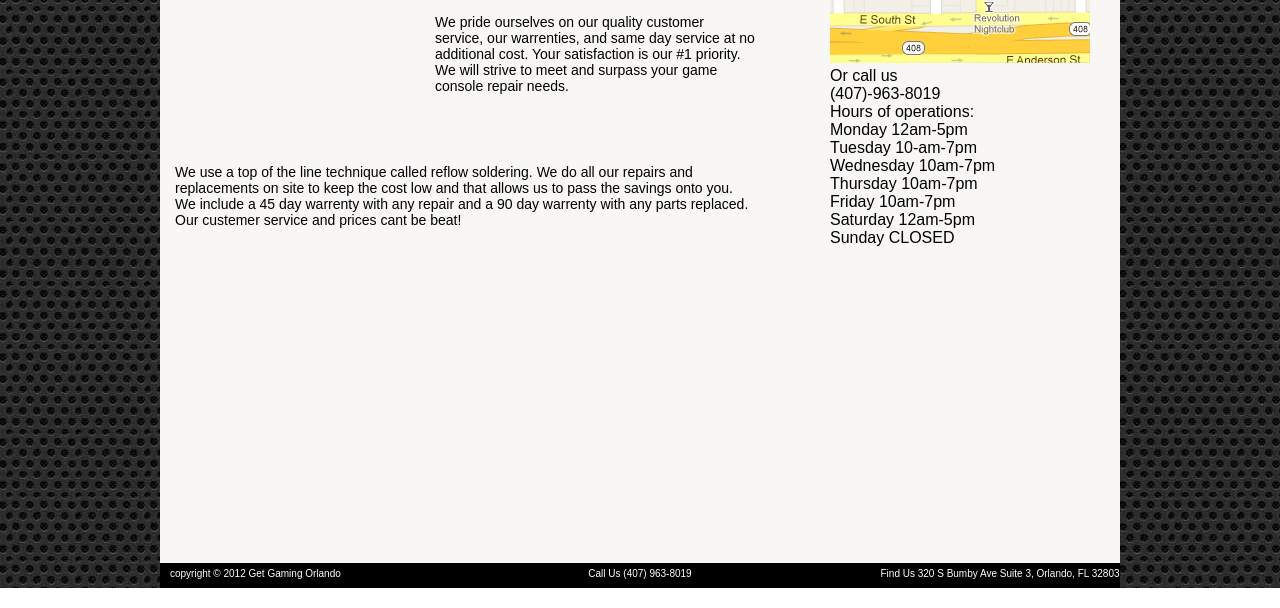
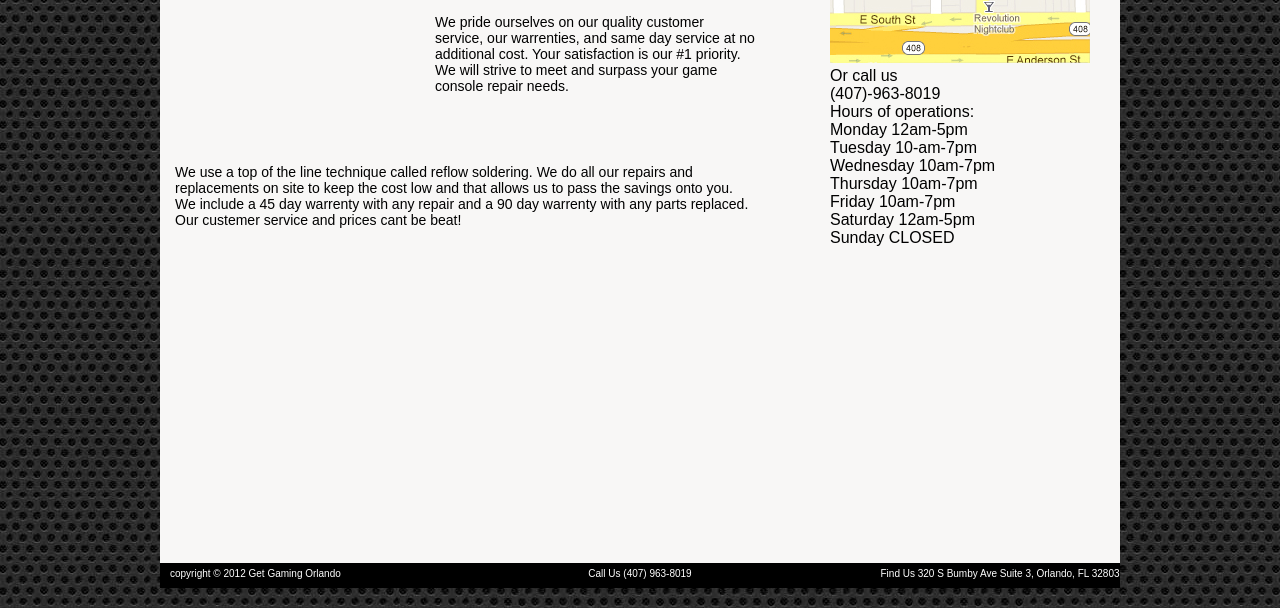
Before and after one commit to AngelDiaz123/Get-Gaming-Orlando-Redesign, a plain HTML site: page prototype/index.html in a window 1280 px wide. Shown: the part 299-907 px from the top of the page. Drawn offline with Linux system fonts and the light colour scheme.

```diff
--- a/css/layout.css
+++ b/css/layout.css
@@ -27,7 +27,7 @@ html {
 
 body {
 	width: 960px;
-	margin: 0 auto;
+	margin: 0 auto 20px;
 	background-color: #f8f7f6;
 }
 
```
